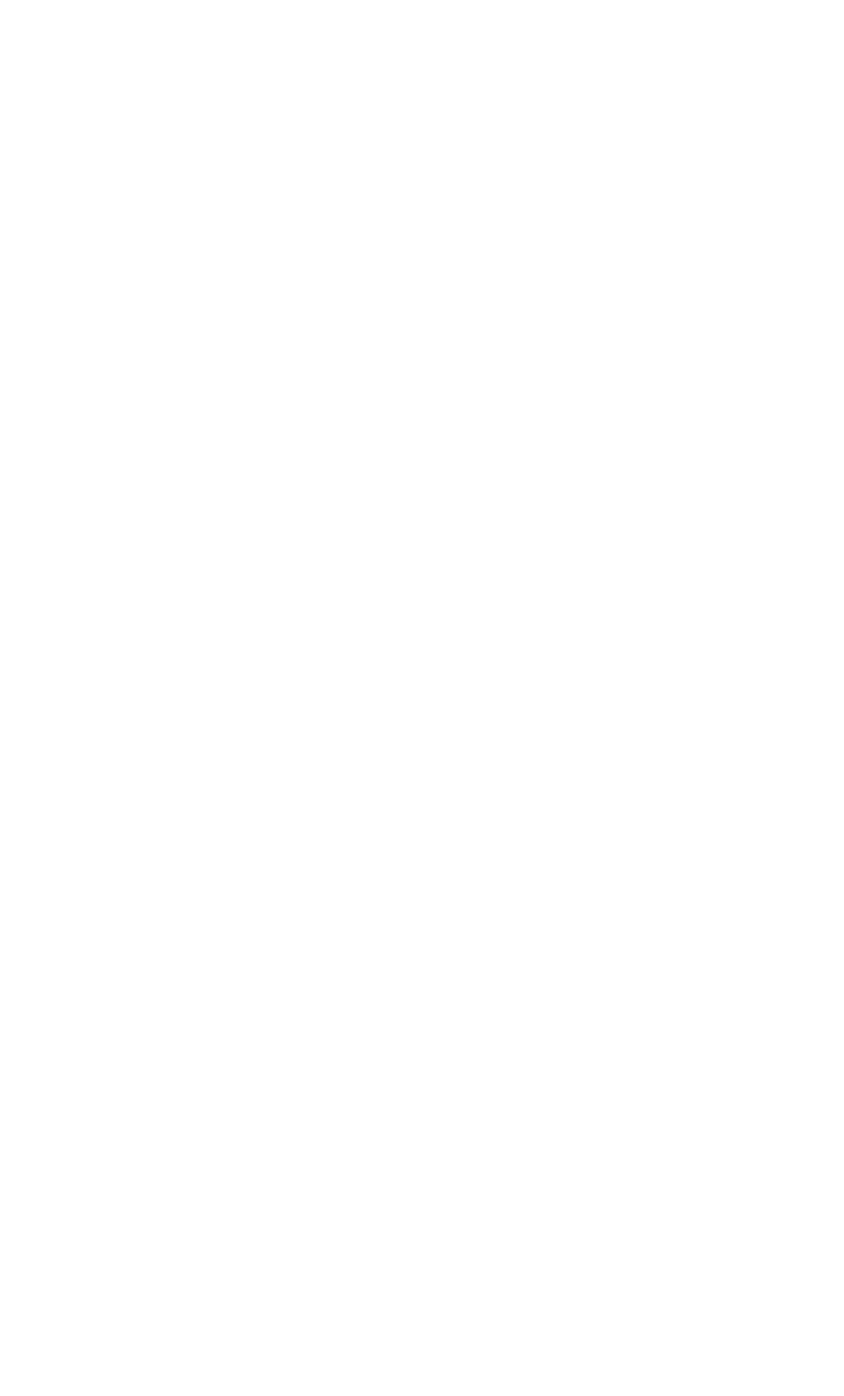
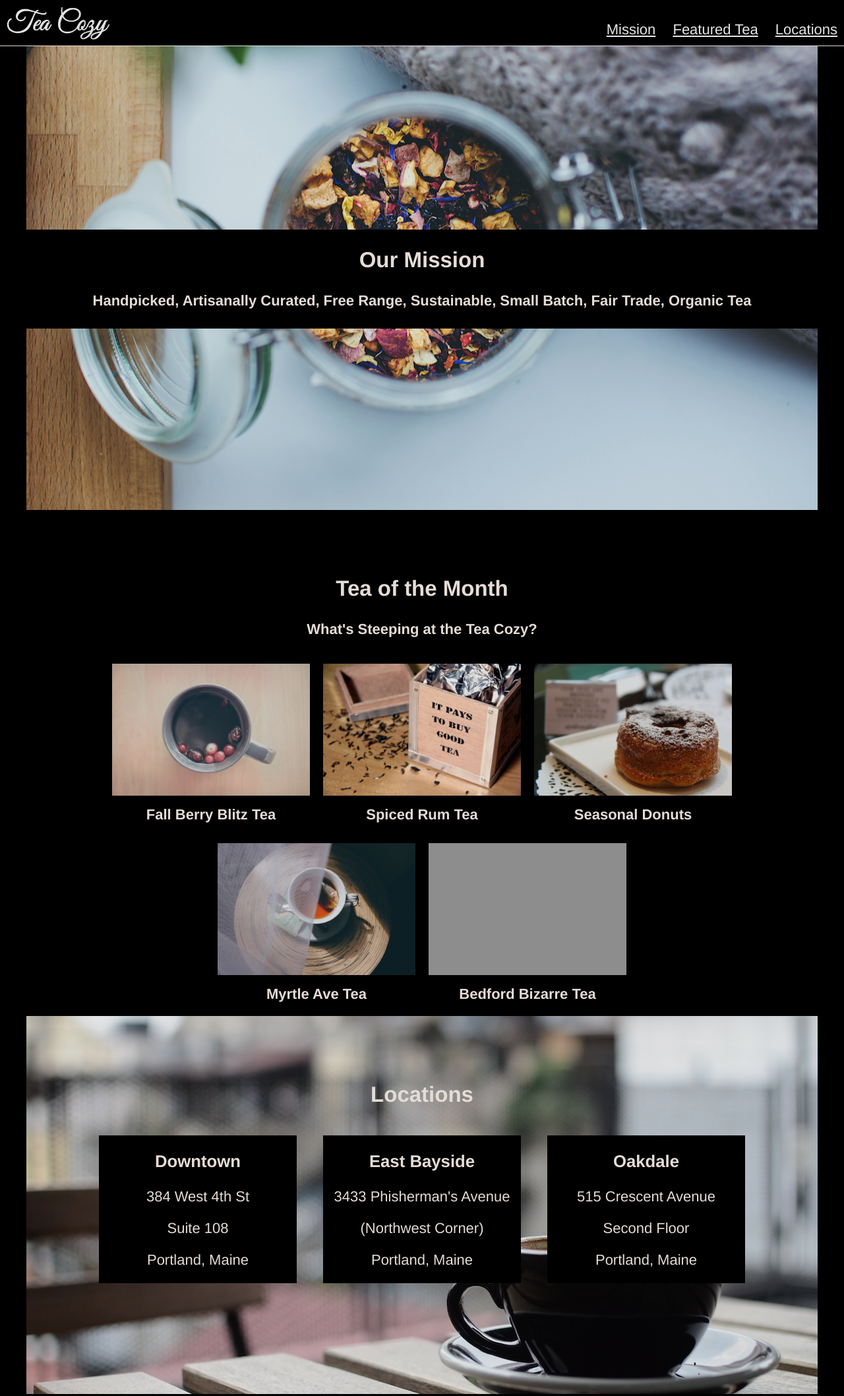
Before and after one commit to MartinVoth/Tea-Cozy-Project, a plain HTML site: page index.html in a window 1280 px wide. Shown: the top 2116 px of the page at 66% size. Before the commit the page ends 800 px from the top, so only its background shows below. Drawn offline with Linux system fonts and the light colour scheme; grey boxes are pictures that could not be loaded.

Commit message:
ready to submit

```diff
--- a/index.html
+++ b/index.html
@@ -2,9 +2,89 @@
 <html>
   <head>
     <meta charset="utf-8">
-    <title></title>
+    <title>Finest Tea's</title>
+    <link rel="stylesheet" href="./resources/css/style.css" type="text/css">
   </head>
   <body>
+    <header>
+      <img src="./resources/images/tea-cozy-logo.png">
+      <nav>
+        <ul>
+          <li><a href="#mission">Mission</a></li>
+          <li><a href="#store">Featured Tea</a></li>
+          <li><a href="#locations">Locations</a></li>
+        </ul>
+      </nav>
+    </header>
 
+    <div class="content">
+      <div id="mission">
+        <div class="mission-statement">
+          <h2>Our Mission</h2>
+          <h4>Handpicked, Artisanally Curated, Free Range, Sustainable, Small Batch, Fair Trade, Organic Tea</h4>
+        </div>
+      </div>
+
+      <div id="store">
+        <h2>Tea of the Month</h2>
+        <h4>What's Steeping at the Tea Cozy?</h4>
+        <div class="flex-container">
+          <div class="item">
+            <img src="./resources/images/berryblitz.jpg" alt="">
+            <span>Fall Berry Blitz Tea</span>
+          </div>
+          <div class="item">
+            <img src="./resources/images/spiced-rum.jpg" alt="">
+            <span>Spiced Rum Tea</span>
+          </div>
+          <div class="item">
+            <img src="./resources/images/donut.jpg" alt="">
+            <span>Seasonal Donuts</span>
+          </div>
+          <div class="item">
+            <img src="./resources/images/myrtle-ave.jpg" alt="">
+            <span>Myrtle Ave Tea</span>
+          </div>
+          <div class="item">
+            <img src="./resources/images/bedford-bizarre.jpg" alt="">
+            <span>Bedford Bizarre Tea</span>
+          </div>
+        </div>
+      </div>
+
+      <div id="locations">
+        <h2>Locations</h2>
+        <div class="flex-container">
+          <div class="location">
+            <h3>Downtown</h3>
+            <p>384 West 4th St</p>
+            <p>Suite 108</p>
+            <p>Portland, Maine</p>
+          </div>
+          <div class="location">
+            <h3>East Bayside</h3>
+            <p>3433 Phisherman's Avenue</p>
+            <p>(Northwest Corner)</p>
+            <p>Portland, Maine</p>
+          </div>
+          <div class="location">
+            <h3>Oakdale</h3>
+            <p>515 Crescent Avenue</p>
+            <p>Second Floor</p>
+            <p>Portland, Maine</p>
+          </div>
+        </div>
+      </div>
+    </div>
+
+    <div id="contact">
+      <h2>The Tea Cozy</h2>
+      <h5>contact@theteacozy.com</h5>
+      <h5>917-555-8904</h5>
+    </div>
+
+    <footer>
+      <h5>copyright The Tea Cozy 2017</h5>
+    </footer>
   </body>
 </html>
--- a/resources/css/style.css
+++ b/resources/css/style.css
@@ -0,0 +1,115 @@
+body,html {
+  padding:0;
+  margin:0;
+}
+
+body {
+  font-family: Helvetica;
+  font-size: 22px;
+  color: seashell;
+  background-color: black;
+  opacity: 0.9;
+ text-align: center;
+ justify-content: center;
+}
+
+header {
+  background: black;
+  color: white;
+  height: 49px;
+  border-bottom: 1px solid seashell;
+  padding: 10px;
+  position: fixed;
+  top: 0px;
+  left: 0px;
+  right: 0px;
+  display: flex;
+  justify-content: space-between;
+}
+
+header img {
+  height:50px;
+}
+
+header a {
+  color: white;
+}
+
+header ul li {
+  display: inline;
+  margin-left: 20px;
+}
+
+#mission {
+  background-image: url('../images/mission-background.jpg');
+  background-size: cover;
+  background-position: center;
+  height: 700px;
+  width: 1200px;
+  display: flex;
+  justify-content: center;
+  align-items: center;
+}
+
+.mission-statement{
+  background: black;
+  flex-grow: 1;
+}
+
+#store {
+  width: 1000px;
+}
+
+#store .flex-container {
+  display: flex;
+  flex-flow: row wrap;
+  justify-content: center;
+}
+
+#store .item {
+  margin-bottom: 20px;
+}
+
+#store .item img {
+  width: 300px;
+  height: 200px;
+  margin: 10px;
+}
+
+#store .item span {
+  font-weight: bold;
+  display: block;
+}
+
+#locations {
+  background-image: url("../images/locations-background.jpg");
+  background-position: center;
+  height: 500px;
+  width: 1200px;
+}
+
+#locations .flex-container {
+  display: flex;
+  justify-content: center;
+}
+
+#locations .location {
+  opacity: 1;
+  margin: 15px 20px;
+  background: black;
+  width: 300px;
+}
+
+#contact {
+  height: 200px;
+}
+
+footer {
+  text-align: left;
+  padding: 20px;
+}
+
+#mission, #store, #locations {
+  margin: 0 auto;
+  padding-top: 73px;
+}
```
